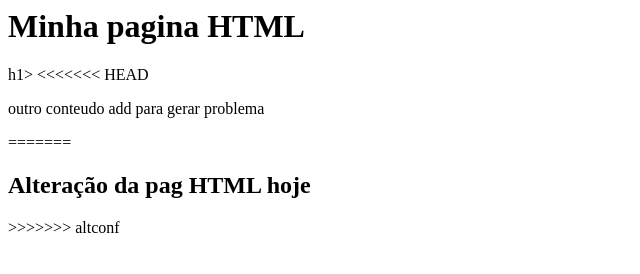
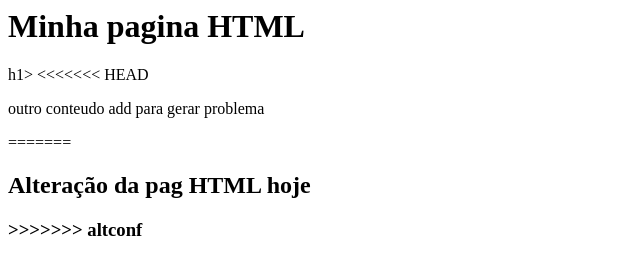
Before and after one commit to UzielGazeta/gama-no-github1, a plain HTML site: page index.html in a window 1280 px wide. Shown: the full height of the page, 0-640 px from the left. Drawn offline with Linux system fonts and the light colour scheme.

Commit message:
atualizão do github

```diff
--- a/index.html
+++ b/index.html
@@ -5,7 +5,7 @@
 <<<<<<< HEAD
 <p>outro conteudo add para gerar problema</p>
 =======
-<h2> Alteração da pag HTML hoje </h2>
+<h2> Alteração da pag HTML hoje </h2><h3>
 >>>>>>> altconf
 </body>
 </html>
```
